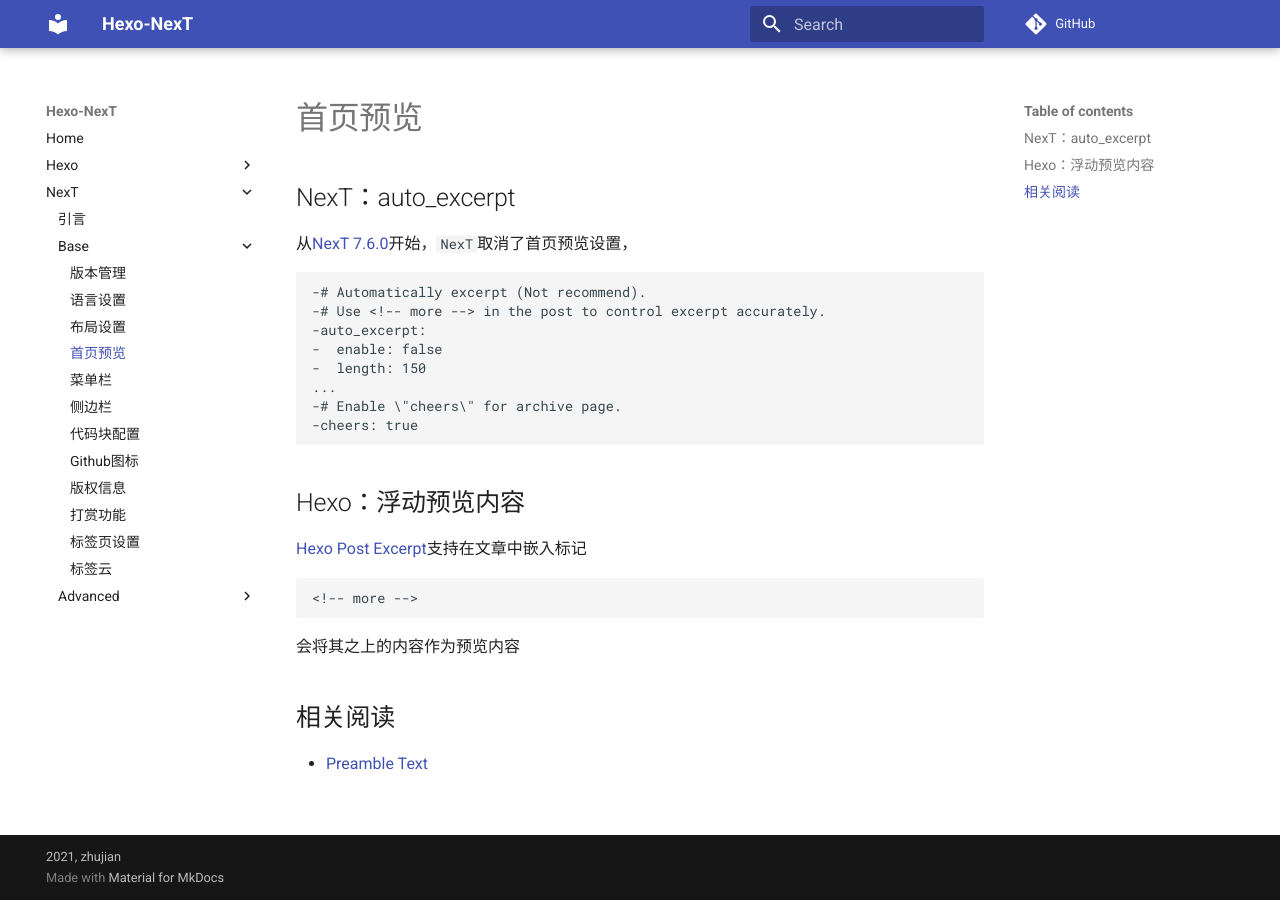
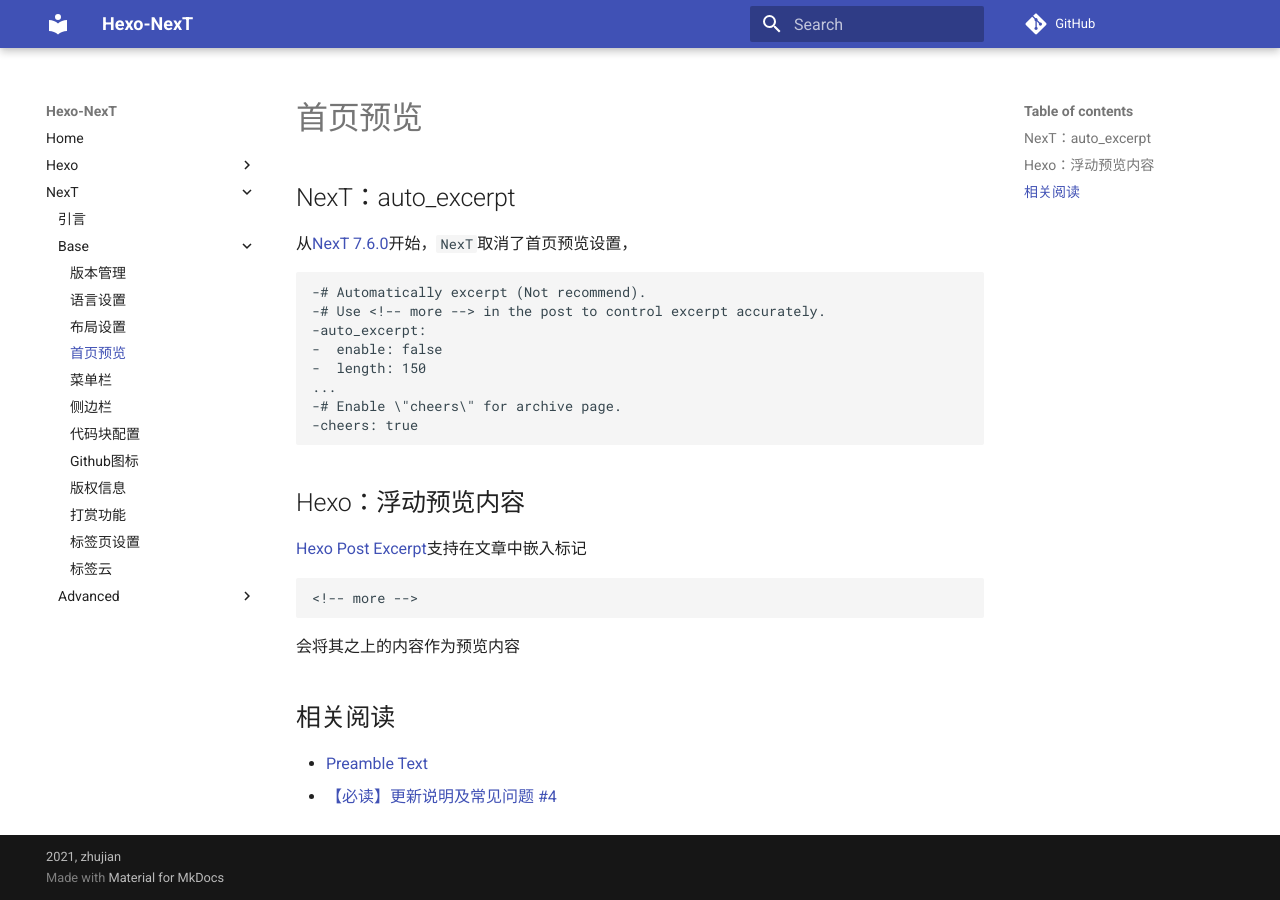
Before and after one commit to ZJDoc/Hexo-NexT, an MkDocs documentation site: the page built from docs/next/base/首页预览.md, in a window 1280 px wide. Built offline with MkDocs 1.6.1 and Material for MkDocs 9.7.7, drawn with Linux system fonts in a browser that asks for light colours; comment, search, counter and statistics services are not loaded.

Commit message:
docs(首页预览): update 相关链接

```diff
--- a/docs/next/base/首页预览.md
+++ b/docs/next/base/首页预览.md
@@ -27,3 +27,4 @@
 ## 相关阅读
 
 * [Preamble Text](https://theme-next.js.org/docs/theme-settings/posts.html?highlight=count#Preamble-Text)
+* [【必读】更新说明及常见问题 #4](https://github.com/next-theme/hexo-theme-next/issues/4)
```
